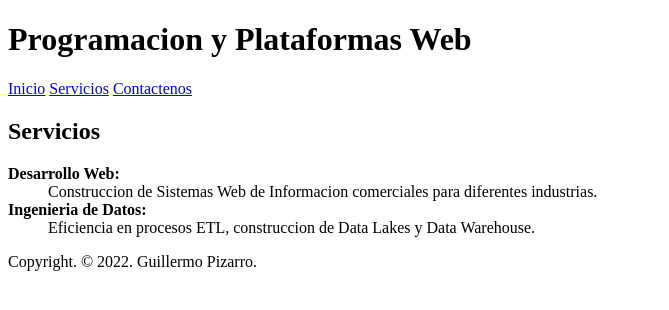
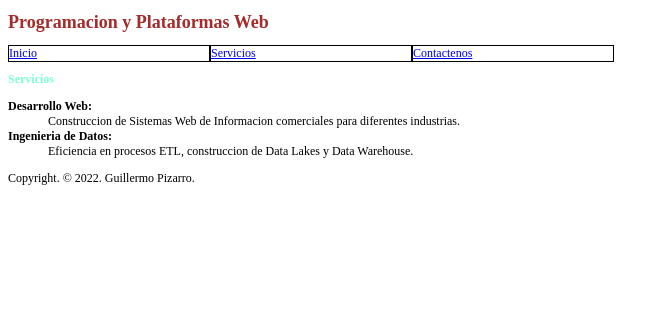
Before and after one commit to omarjcm/p60-PPW, a plain HTML site: page code/css2/taller_01/servicios.html in a window 1280 px wide. Shown: the whole page, without its empty margins (0-669 px from the left). Drawn offline with Linux system fonts and the light colour scheme.

Commit message:
Modificacion del estilo de los enlaces

```diff
--- a/code/css2/taller_01/estilos.css
+++ b/code/css2/taller_01/estilos.css
@@ -0,0 +1,29 @@
+* {
+    font-size: 12px;
+}
+
+h1 {
+    font-size: 18px;
+    color: brown;
+}
+
+.subtitulo_1 {
+    color: blueviolet;
+}
+.subtitulo_2 {
+    color: aquamarine;
+}
+.subtitulo_3 {
+    color: chartreuse;
+}
+
+a {
+    display: block;
+    float: left;
+    width: 200px;
+    border: 1px solid black;
+}
+
+.limpiar {
+    clear: both;
+}
--- a/code/css2/taller_01/servicios.html
+++ b/code/css2/taller_01/servicios.html
@@ -12,9 +12,11 @@
             <a href="index.html">Inicio</a>
             <a href="#">Servicios</a>
             <a href="contactenos.html">Contactenos</a>
+
+            <div class="limpiar"></div>
         </nav>
         <main>
-            <h2>Servicios</h2>
+            <h2 class="subtitulo_2">Servicios</h2>
             <dl>
                 <dt><strong>Desarrollo Web:</strong></dt>
                 <dd>Construccion de Sistemas Web de Informacion comerciales para diferentes industrias.</dd>
```
Also changed, not shown: code/css2/taller_01/contactenos.html (+3 -1 lines), code/css2/taller_01/index.html (+3 -1 lines).
